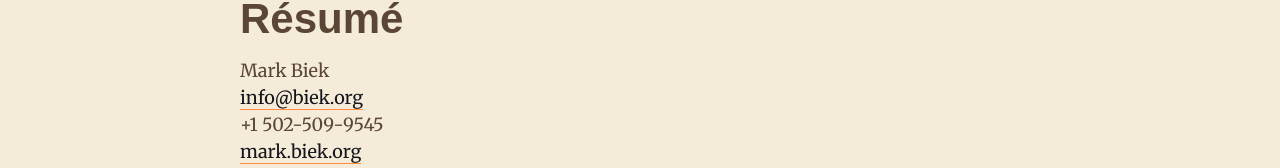
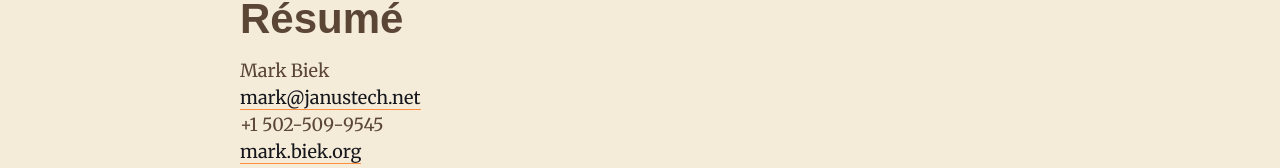
Before and after one commit to markbiek/blog, a Next.js app: page /cv in a window 1280 px wide. Shown: the part 118-286 px from the top of the page. Built offline with nearby package versions, Linux system fonts and the light colour scheme; a web font is replaced by a local one.

Commit message:
Update CV email address

```diff
--- a/pages/cv.tsx
+++ b/pages/cv.tsx
@@ -11,7 +11,7 @@ export default function CV() {
 				<p>
 					Mark Biek
 					<br />
-					<a href="mailto:info@biek.org">info@biek.org</a>
+					<a href="mailto:mark@janustech.net">mark@janustech.net</a>
 					<br />
 					+1 502-509-9545
 					<br />
```
